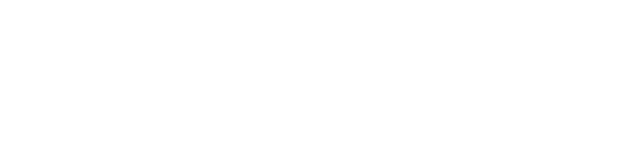
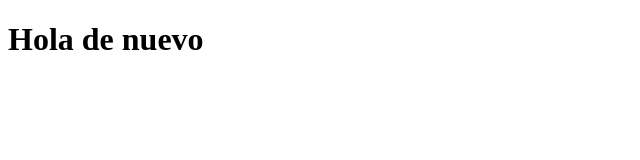
Before and after one commit to YanaKorsak2310/PruebaGit, a plain HTML site: page index.html in a window 1280 px wide. Shown: the whole page, without its empty margins (0-640 px from the left). Drawn offline with Linux system fonts and the light colour scheme.

Commit message:
nuevo h1

```diff
--- a/index.html
+++ b/index.html
@@ -5,5 +5,7 @@
     <meta name="viewport" content="width=device-width, initial-scale=1.0" />
     <title>Document</title>
   </head>
-  <body></body>
+  <body>
+    <h1>Hola de nuevo</h1>
+  </body>
 </html>
```
